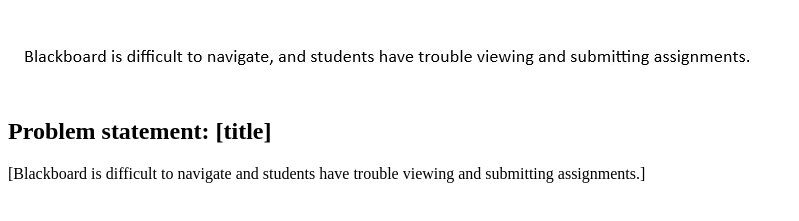
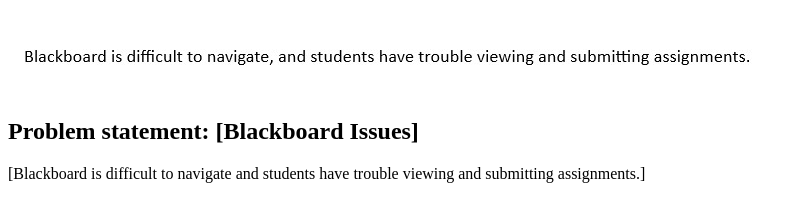
Before and after one commit to m-botteon/m-botteon.github.io, a plain HTML site: page index.html in a window 1280 px wide. Shown: the part 79-300 px from the top of the page, without its empty margins (0-799 px from the left). Drawn offline with Linux system fonts and the light colour scheme.

Commit message:
Update index.html

```diff
--- a/index.html
+++ b/index.html
@@ -8,7 +8,7 @@
     <section class="assign">
       <img src="images/problem-statement.jpg" />
       <section class="assign-det">
-        <h2>Problem statement: [title]</h2>
+        <h2>Problem statement: [Blackboard Issues]</h2>
         <p>
           [Blackboard is difficult to navigate and students have trouble viewing and submitting assignments.]
         </p>
```
